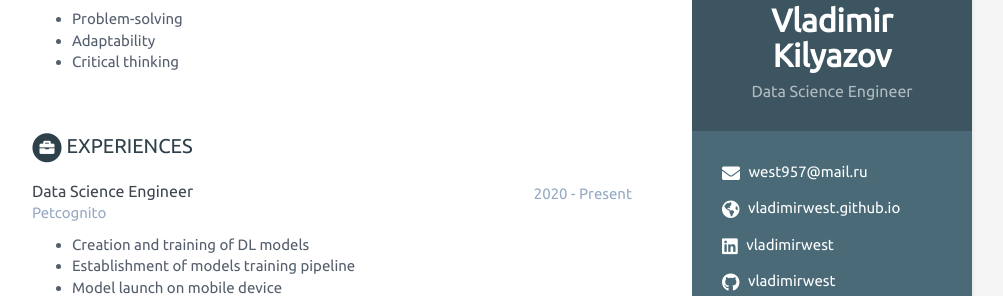
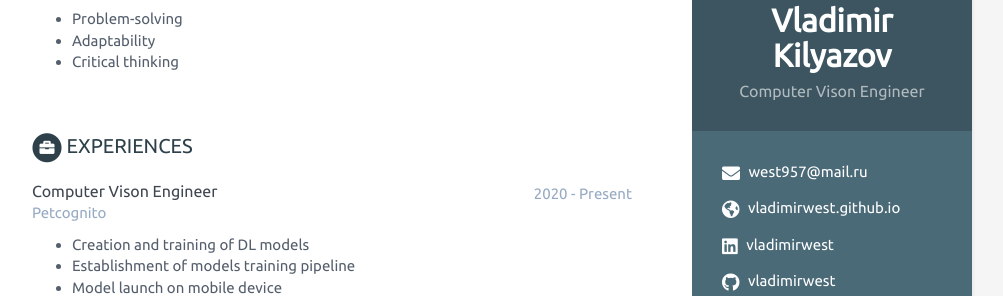
Before and after one commit to vladimirwest/vladimirwest.github.io, a Jekyll site: the page built from index.html, in a window 1280 px wide. Shown: the part 257-553 px from the top of the page, without its empty margins (168-1171 px from the left). Built offline with Jekyll 4.4.1, drawn with Linux system fonts in a browser that asks for light colours.

Commit message:
Update data.yml

```diff
--- a/_data/data.yml
+++ b/_data/data.yml
@@ -8,7 +8,7 @@ sidebar:
 
     # Profile information
     name: Vladimir Kilyazov
-    tagline: Data Science Engineer
+    tagline: Computer Vison Engineer
     avatar: profile.png  #place a 100x100 picture inside /assets/images/ folder and provide the name of the file below
 
     # Sidebar links
@@ -60,7 +60,7 @@ education:
       details: |
         Thesis "ASR methods research (using DeepSpeech to recognize speech in Russian language)"
 experiences:
-    - role: Data Science Engineer
+    - role: Computer Vison Engineer
       time: 2020 - Present
       company: Petcognito
       details: |
```
